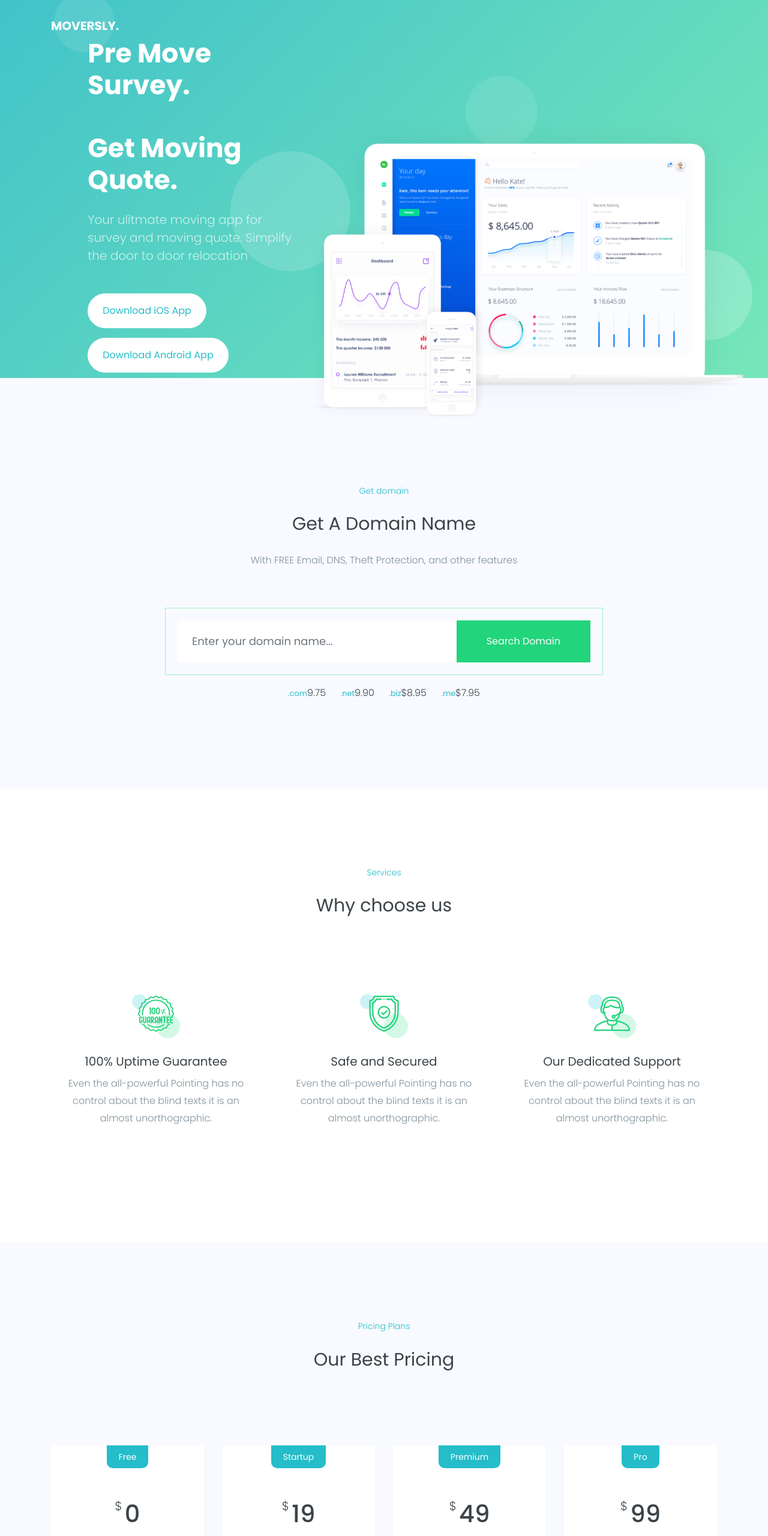
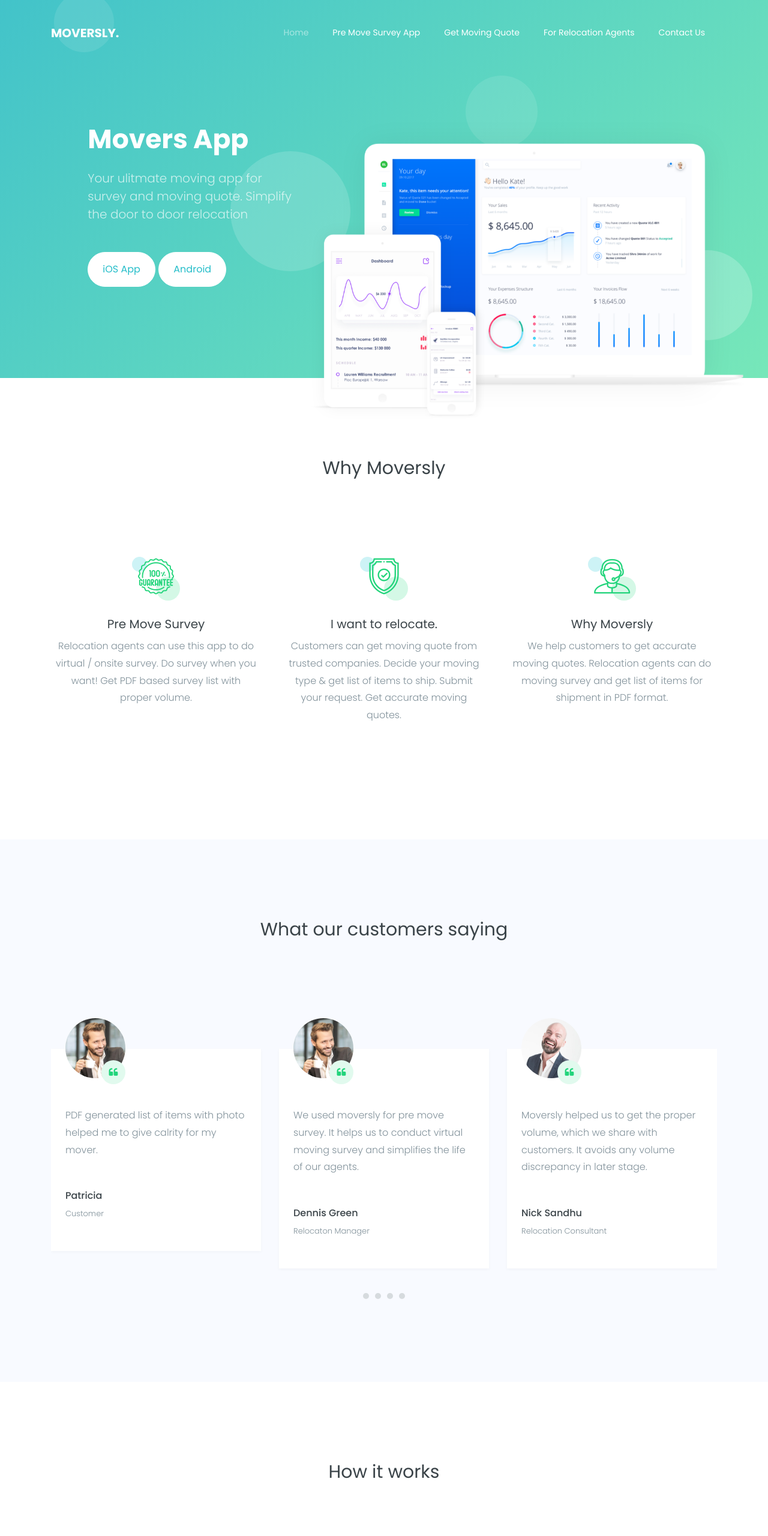
Before and after one commit to apacrelocation/moversly, a plain HTML site: page index.html in a window 1280 px wide. Shown: the top 2560 px of the page at 60% size. Drawn offline with Linux system fonts and the light colour scheme; some packages are replaced by stand-ins of ours; no server answers; files whose address does not match are found by name.

Commit message:
homepage change

```diff
--- a/index.html
+++ b/index.html
@@ -37,17 +37,15 @@
         <span class="oi oi-menu"></span> Menu
       </button>
 
-            <!--    <div class="collapse navbar-collapse" id="ftco-nav">
+             <div class="collapse navbar-collapse" id="ftco-nav">
                 <ul class="navbar-nav ml-auto">
                     <li class="nav-item active"><a href="index.html" class="nav-link">Home</a></li>
-                    <li class="nav-item"><a href="about.html" class="nav-link">About</a></li>
-                    <li class="nav-item"><a href="domain.html" class="nav-link">Domain</a></li>
-                    <li class="nav-item"><a class="nav-link" href="hosting.html">Hosting</a></li>
-                    <li class="nav-item"><a href="blog.html" class="nav-link">Blog</a></li>
-                    <li class="nav-item"><a href="contact.html" class="nav-link">Contact</a></li>
-                    <li class="nav-item cta"><a href="contact.html" class="nav-link"><span>Get started</span></a></li>
+                    <li class="nav-item"><a href="about.html" class="nav-link">Pre Move Survey App</a></li>
+                    <li class="nav-item"><a href="domain.html" class="nav-link">Get Moving Quote</a></li>
+                    <li class="nav-item"><a class="nav-link" href="hosting.html">For Relocation Agents</a></li>
+                   <li class="nav-item"><a href="contact.html" class="nav-link">Contact Us</a></li>
                 </ul>
-            </div>-->
+            </div>
         </div>
     </nav>
     <!-- END nav -->
@@ -60,10 +58,10 @@
             <div class="slider-text d-md-flex align-items-center" data-scrollax-parent="true">
 
                 <div class="one-forth pr-md-4 ftco-animate align-self-md-center" data-scrollax=" properties: { translateY: '70%' }">
-                    <h1 class="mb-4" data-scrollax="properties: { translateY: '30%', opacity: 1.6 }">Pre Move Survey. <br> <br> Get Moving Quote.</h1>
+                    <h1 class="mb-4" data-scrollax="properties: { translateY: '30%', opacity: 1.6 }">Movers App</h1>
                     <p class="mb-md-5 mb-sm-3" data-scrollax="properties: { translateY: '30%', opacity: 1.6 }">Your ulitmate moving app for survey and moving quote. Simplify the door to door relocation </p>
-                    <p data-scrollax="properties: { translateY: '30%', opacity: 1.6 }"><a href="#" class="btn btn-primary px-4 py-3">Download iOS App</a></p>
-                    <p data-scrollax="properties: { translateY: '30%', opacity: 1.6 }"><a href="#" class="btn btn-primary px-4 py-3">Download Android App</a></p>
+                    <p data-scrollax="properties: { translateY: '30%', opacity: 1.6 }"><a href="#" class="btn btn-primary px-4 py-3">iOS App</a>  <a href="#" class="btn btn-primary px-4 py-3">Android</a></p>
+
                 </div>
                 <div class="one-half align-self-md-end align-self-sm-center">
                     <div class="slider-carousel owl-carousel">
@@ -82,12 +80,12 @@
         </div>
     </div>
 
-    <section class="ftco-section bg-light">
+  <!--  <section class="ftco-section bg-light">
         <div class="container">
             <div class="row justify-content-center mb-5 mt-5">
                 <div class="col-md-7 text-center heading-section ftco-animate">
-                    <span class="subheading">Get domain</span>
-                    <h2 class="mb-4">Get A Domain Name</h2>
+                    <span class="subheading">Virtual Moving Survey</span>
+                    <h2 class="mb-4">Register as a Relocation Agent</h2>
                     <p>With FREE Email, DNS, Theft Protection, and other features</p>
                 </div>
             </div>
@@ -103,14 +101,13 @@
                 </div>
             </div>
         </div>
-    </section>
+    </section>-->
 
     <section class="ftco-section services-section">
         <div class="container">
             <div class="row justify-content-center mb-5 pb-5">
                 <div class="col-md-7 text-center heading-section ftco-animate">
-                    <span class="subheading">Services</span>
-                    <h2 class="mb-4">Why choose us</h2>
+                                      <h2 class="mb-4">Why Moversly</h2>
                 </div>
             </div>
             <div class="row">
@@ -120,8 +117,8 @@
                             <div class="icon"><span class="flaticon-guarantee"></span></div>
                         </div>
                         <div class="media-body p-2 mt-3">
-                            <h3 class="heading">100% Uptime Guarantee</h3>
-                            <p>Even the all-powerful Pointing has no control about the blind texts it is an almost unorthographic.</p>
+                            <h3 class="heading">Pre Move Survey</h3>
+                            <p>Relocation agents can use this app to do virtual / onsite survey.  Do survey when you want!  Get PDF based survey list with proper volume. </p>
                         </div>
                     </div>
                 </div>
@@ -131,8 +128,8 @@
                             <div class="icon"><span class="flaticon-shield"></span></div>
                         </div>
                         <div class="media-body p-2 mt-3">
-                            <h3 class="heading">Safe and Secured</h3>
-                            <p>Even the all-powerful Pointing has no control about the blind texts it is an almost unorthographic.</p>
+                            <h3 class="heading">I want to relocate.</h3>
+                            <p>Customers can get moving quote from trusted companies. Decide your moving type & get list of items to ship. Submit your request. Get accurate moving quotes.</p>
                         </div>
                     </div>
                 </div>
@@ -142,8 +139,8 @@
                             <div class="icon"><span class="flaticon-support"></span></div>
                         </div>
                         <div class="media-body p-2 mt-3">
-                            <h3 class="heading">Our Dedicated Support</h3>
-                            <p>Even the all-powerful Pointing has no control about the blind texts it is an almost unorthographic.</p>
+                            <h3 class="heading">Why Moversly</h3>
+                            <p>We help customers to get accurate moving quotes. Relocation agents can do moving survey and get list of items for shipment in PDF format.</p>
                         </div>
                     </div>
                 </div>
@@ -151,7 +148,7 @@
         </div>
     </section>
 
-    <section class="ftco-section bg-light">
+ <!--   <section class="ftco-section bg-light">
         <div class="container">
             <div class="row justify-content-center mb-5 pb-5">
                 <div class="col-md-7 text-center heading-section ftco-animate">
@@ -238,8 +235,8 @@
                 </div>
             </div>
         </div>
-    </section>
-
+    </section>-->
+<!--
     <section class="ftco-section ftco-counter img" id="section-counter" style="background-image: url(images/bg_1.jpg);">
         <div class="container">
             <div class="row justify-content-center mb-5 pb-5">
@@ -287,15 +284,13 @@
                 </div>
             </div>
         </div>
-    </section>
+    </section> -->
 
     <section class="ftco-section testimony-section bg-light">
         <div class="container">
             <div class="row justify-content-center mb-5 pb-5">
                 <div class="col-md-7 text-center heading-section ftco-animate">
-                    <span class="subheading">Customer Says</span>
-                    <h2 class="mb-4">Our satisfied customer says</h2>
-                    <p>Far far away, behind the word mountains, far from the countries Vokalia and Consonantia, there live the blind texts. Separated they live in</p>
+                                  <h2 class="mb-4">What our customers saying</h2>
                 </div>
             </div>
             <div class="row ftco-animate">
@@ -309,9 +304,9 @@
                     </span>
                                 </div>
                                 <div class="text">
-                                    <p class="mb-5">Far far away, behind the word mountains, far from the countries Vokalia and Consonantia, there live the blind texts.</p>
+                                    <p class="mb-5">We used moversly for pre move survey. It helps us to conduct virtual moving survey and simplifies the life of our agents.</p>
                                     <p class="name">Dennis Green</p>
-                                    <span class="position">Marketing Manager</span>
+                                    <span class="position">Relocaton Manager</span>
                                 </div>
                             </div>
                         </div>
@@ -323,9 +318,9 @@
                     </span>
                                 </div>
                                 <div class="text">
-                                    <p class="mb-5">Far far away, behind the word mountains, far from the countries Vokalia and Consonantia, there live the blind texts.</p>
-                                    <p class="name">Dennis Green</p>
-                                    <span class="position">Interface Designer</span>
+                                    <p class="mb-5">Moversly  helped us to get the proper volume, which we share with customers. It avoids any volume discrepancy in later stage.</p>
+                                    <p class="name">Nick Sandhu</p>
+                                    <span class="position">Relocation Consultant</span>
                                 </div>
                             </div>
                         </div>
@@ -337,9 +332,9 @@
                     </span>
                                 </div>
                                 <div class="text">
-                                    <p class="mb-5">Far far away, behind the word mountains, far from the countries Vokalia and Consonantia, there live the blind texts.</p>
-                                    <p class="name">Dennis Green</p>
-                                    <span class="position">UI Designer</span>
+                                    <p class="mb-5">I used this app to get moving quote. It helped me to take photos and submit the list of items. Got proper moving quote from few agencies.</p>
+                                    <p class="name">Emily Lim</p>
+                                    <span class="position">Customer</span>
                                 </div>
                             </div>
                         </div>
@@ -351,13 +346,13 @@
                     </span>
                                 </div>
                                 <div class="text">
-                                    <p class="mb-5">Far far away, behind the word mountains, far from the countries Vokalia and Consonantia, there live the blind texts.</p>
-                                    <p class="name">Dennis Green</p>
-                                    <span class="position">Web Developer</span>
+                                    <p class="mb-5">PDF generated list of items with photo helped me to give calrity for my mover. </p>
+                                    <p class="name">Patricia</p>
+                                    <span class="position">Customer</span>
                                 </div>
                             </div>
                         </div>
-                        <div class="item">
+                       <!-- <div class="item">
                             <div class="testimony-wrap p-4 pb-5">
                                 <div class="user-img mb-5" style="background-image: url(images/person_1.jpg)">
                                     <span class="quote d-flex align-items-center justify-content-center">
@@ -370,7 +365,7 @@
                                     <span class="position">System Analytics</span>
                                 </div>
                             </div>
-                        </div>
+                        </div>-->
                     </div>
                 </div>
             </div>
@@ -381,18 +376,17 @@
         <div class="container">
             <div class="row justify-content-center mb-5 pb-5">
                 <div class="col-md-7 text-center heading-section ftco-animate">
-                    <span class="subheading">Services</span>
-                    <h2 class="mb-4">How it works</h2>
+                            <h2 class="mb-4">How it works</h2>
                 </div>
             </div>
             <div class="row">
                 <div class="col-md-12 nav-link-wrap mb-5 pb-md-5 pb-sm-1 ftco-animate">
                     <div class="nav ftco-animate nav-pills justify-content-center text-center" id="v-pills-tab" role="tablist" aria-orientation="vertical">
-                        <a class="nav-link active" id="v-pills-nextgen-tab" data-toggle="pill" href="#v-pills-nextgen" role="tab" aria-controls="v-pills-nextgen" aria-selected="true">Next gen VPS</a>
+                        <a class="nav-link active" id="v-pills-nextgen-tab" data-toggle="pill" href="#v-pills-nextgen" role="tab" aria-controls="v-pills-nextgen" aria-selected="true">Relocation Agents</a>
 
-                        <a class="nav-link" id="v-pills-performance-tab" data-toggle="pill" href="#v-pills-performance" role="tab" aria-controls="v-pills-performance" aria-selected="false">Performance</a>
+                        <a class="nav-link" id="v-pills-performance-tab" data-toggle="pill" href="#v-pills-performance" role="tab" aria-controls="v-pills-performance" aria-selected="false">Customers</a>
 
-                        <a class="nav-link" id="v-pills-effect-tab" data-toggle="pill" href="#v-pills-effect" role="tab" aria-controls="v-pills-effect" aria-selected="false">Effectiveness</a>
+                       <!-- <a class="nav-link" id="v-pills-effect-tab" data-toggle="pill" href="#v-pills-effect" role="tab" aria-controls="v-pills-effect" aria-selected="false">Effectiveness</a>-->
                     </div>
                 </div>
                 <div class="col-md-12 align-items-center ftco-animate">
@@ -449,7 +443,7 @@
                 <div class="row d-flex justify-content-center">
                     <div class="col-md-7 text-center heading-section heading-section-white ftco-animate">
                         <h2>Subcribe to our Newsletter</h2>
-                        <p>Far far away, behind the word mountains, far from the countries Vokalia and Consonantia, there live the blind texts. Separated they live in</p>
+                        <p>Get in touch with relocation specialists and shipment related industry news.</p>
                         <div class="row d-flex justify-content-center mt-5">
                             <div class="col-md-6">
                                 <form action="#" class="subscribe-form">
@@ -465,7 +459,7 @@
             </div>
         </div>
     </section>
-
+<!--
     <section class="ftco-section bg-light">
         <div class="container">
             <div class="row justify-content-center mb-5 pb-5">
@@ -520,32 +514,32 @@
                 </div>
             </div>
         </div>
-    </section>
+    </section>-->
 
     <footer class="ftco-footer ftco-bg-dark ftco-section">
         <div class="container">
             <div class="row mb-5">
                 <div class="col-md">
                     <div class="ftco-footer-widget mb-4">
-                        <h2 class="ftco-heading-2">Raptor.</h2>
-                        <p>Far far away, behind the word mountains, far from the countries Vokalia and Consonantia, there live the blind texts.</p>
+                        <h2 class="ftco-heading-2">Moversly.</h2>
+                        <p>Simplify the door to door relocation process and household item shipment</p>
                         <p class="mt-4"><a href="#" class="btn btn-primary p-3">Get in touch</a></p>
                     </div>
                 </div>
                 <div class="col-md">
                     <div class="ftco-footer-widget mb-4 ml-md-5">
-                        <h2 class="ftco-heading-2">Unseful Links</h2>
+                        <h2 class="ftco-heading-2">Relocate Now</h2>
                         <ul class="list-unstyled">
-                            <li><a href="#" class="py-2 d-block">Servers</a></li>
-                            <li><a href="#" class="py-2 d-block">Windos Hosting</a></li>
-                            <li><a href="#" class="py-2 d-block">Cloud Hosting</a></li>
-                            <li><a href="#" class="py-2 d-block">OS Servers</a></li>
-                            <li><a href="#" class="py-2 d-block">Linux Servers</a></li>
-                            <li><a href="#" class="py-2 d-block">Policy</a></li>
+                            <li><a href="#" class="py-2 d-block">Pre Move Survey App</a></li>
+                            <li><a href="#" class="py-2 d-block">Get Free Moving Quote</a></li>
+                            <li><a href="#" class="py-2 d-block">For Relocation Agents</a></li>
+                            <li><a href="#" class="py-2 d-block">Contact Us</a></li>
+                            <li><a href="#" class="py-2 d-block">I want to move</a></li>
+
                         </ul>
                     </div>
                 </div>
-                <div class="col-md">
+               <!-- <div class="col-md">
                     <div class="ftco-footer-widget mb-4">
                         <h2 class="ftco-heading-2">Navigational</h2>
                         <ul class="list-unstyled">
@@ -557,14 +551,14 @@
                             <li><a href="#" class="py-2 d-block">Contact</a></li>
                         </ul>
                     </div>
-                </div>
+                </div>-->
                 <div class="col-md">
                     <div class="ftco-footer-widget mb-4">
                         <div class="block-23 mb-3">
                             <ul>
                                 <li><span class="icon icon-map-marker"></span><span class="text">203 Fake St. Mountain View, San Francisco, California, USA</span></li>
                                 <li><a href="#"><span class="icon icon-phone"></span><span class="text">+2 392 3929 210</span></a></li>
-                                <li><a href="#"><span class="icon icon-envelope"></span><span class="text">info@yourdomain.com</span></a></li>
+                                <li><a href="#"><span class="icon icon-envelope"></span><span class="text">info@ymoversly.com</span></a></li>
                                 <li><span class="icon icon-clock-o"></span><span class="text">Saturday &mdash; Sunday 8:00am - 5:00pm</span></li>
                             </ul>
                         </div>
@@ -576,18 +570,16 @@
                     </div>
                 </div>
             </div>
-            <div class="row">
-                <div class="col-md-12 text-center">
-
-                    <p>
+            <div>
+                                  <p style="color:#24bdc9">
                         <!-- Link back to Colorlib can't be removed. Template is licensed under CC BY 3.0. -->
                         Copyright &copy;
                         <script>
                             document.write(new Date().getFullYear());
-                        </script> All rights reserved | This template is made with <i class="icon-heart" aria-hidden="true"></i> by <a href="https://colorlib.com" target="_blank">Colorlib</a>
+                        </script> All rights reserved | This template is made with <i class="icon-heart" aria-hidden="true"></i> by <a href="https://colorlib.com" target="_blank" style="color:#24bdc9">Colorlib</a>
                         <!-- Link back to Colorlib can't be removed. Template is licensed under CC BY 3.0. -->
                     </p>
-                </div>
+
             </div>
         </div>
     </footer>
```
